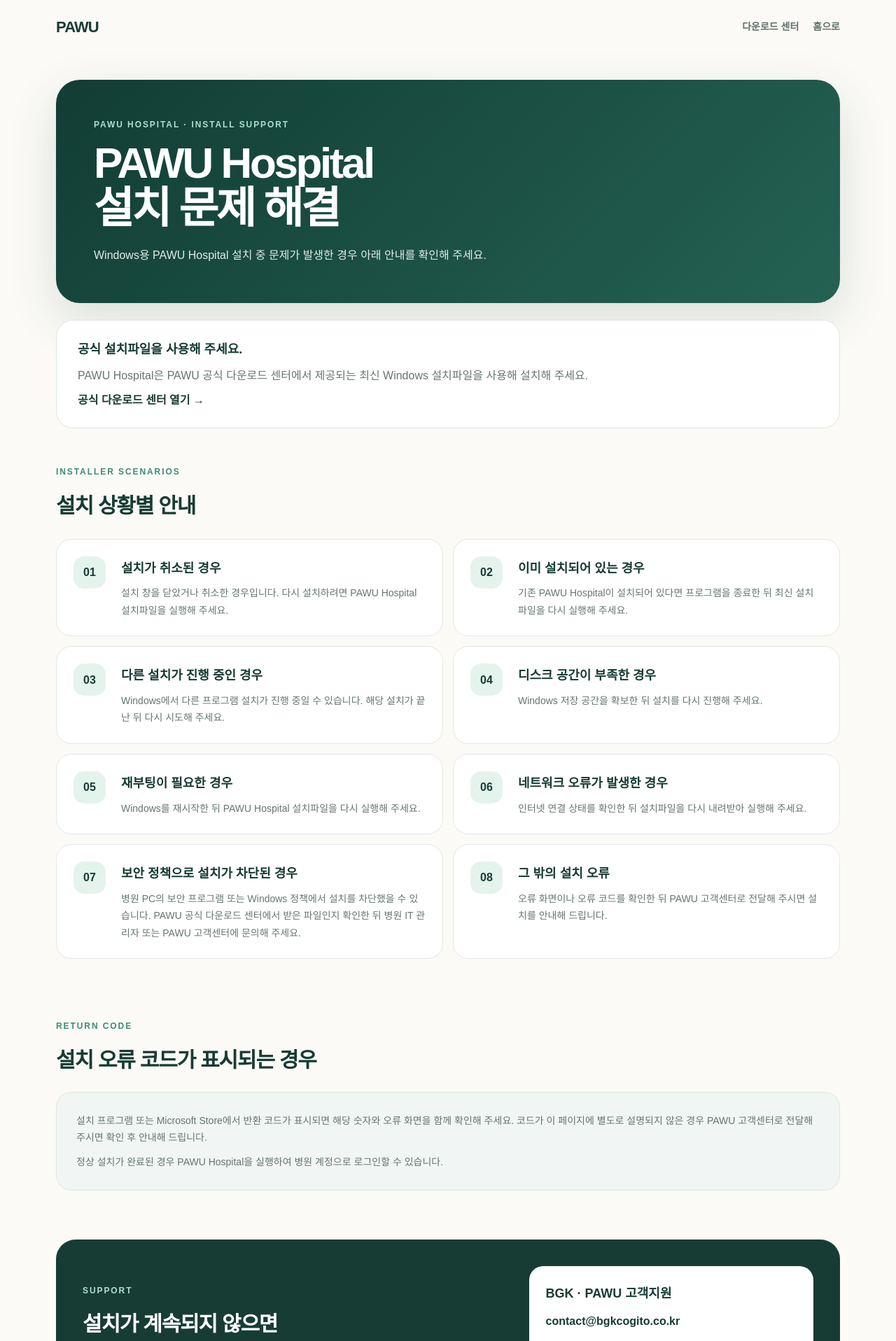
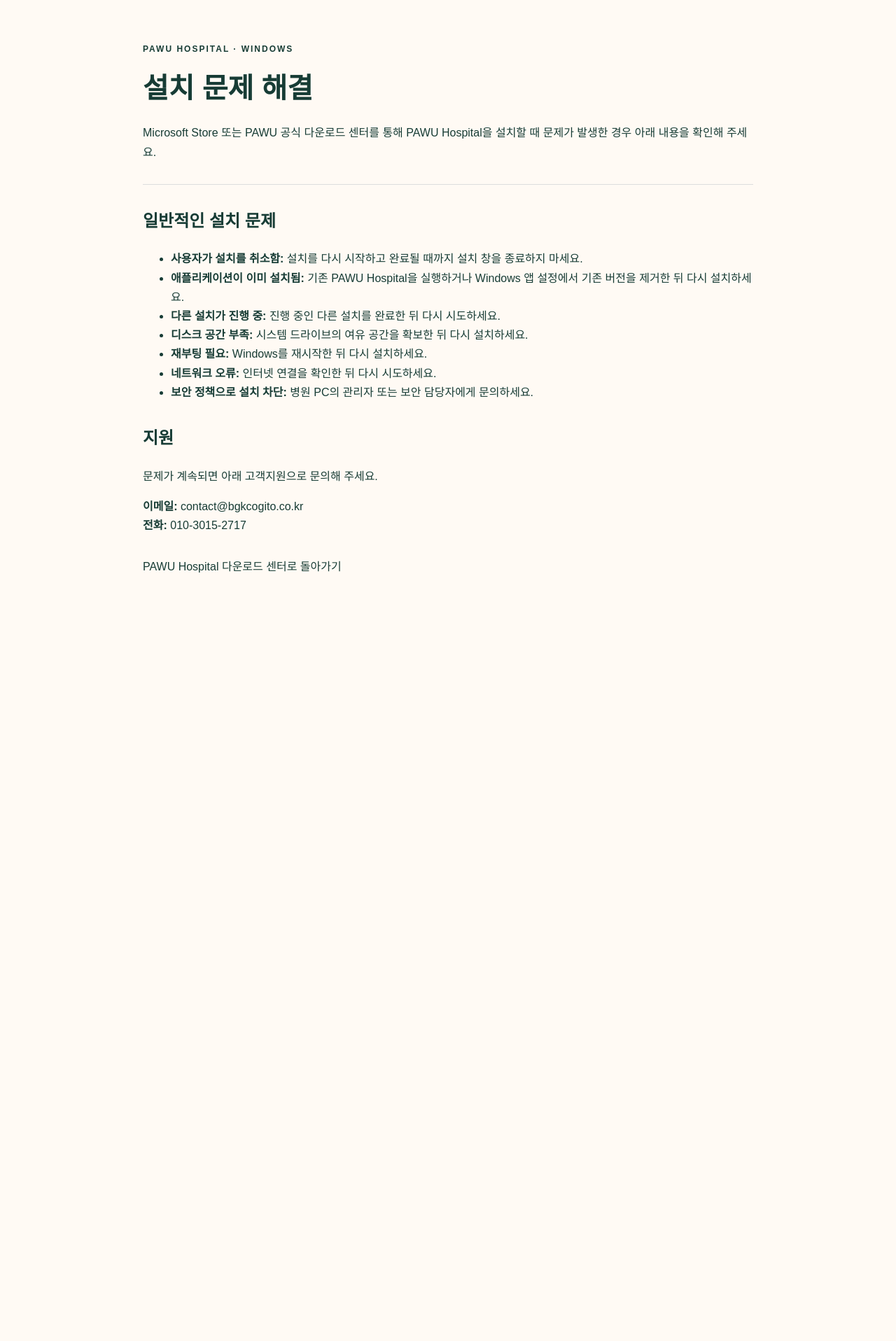
Before and after one commit to BGKCOGITO/pawu-homepage, a Next.js app: page /hospital-install-help in a window 1280 px wide. Shown: the top 1916 px of the page at 70% size. After the commit the page ends 887 px from the top, so only its background shows below. Built offline with nearby package versions, Linux system fonts and the light colour scheme.

Commit message:
Add files via upload

```diff
--- a/app/hospital-install-help/page.tsx
+++ b/app/hospital-install-help/page.tsx
@@ -1,68 +1,31 @@
 import Link from "next/link";
-import styles from "./page.module.css";
 
-const SUPPORT_EMAIL = "contact@bgkcogito.co.kr";
-const SUPPORT_PHONE = "010-3015-2717";
-
-const scenarios = [
-  ["설치가 취소된 경우", "설치 창을 닫았거나 취소한 경우입니다. 다시 설치하려면 PAWU Hospital 설치파일을 실행해 주세요."],
-  ["이미 설치되어 있는 경우", "기존 PAWU Hospital이 설치되어 있다면 프로그램을 종료한 뒤 최신 설치파일을 다시 실행해 주세요."],
-  ["다른 설치가 진행 중인 경우", "Windows에서 다른 프로그램 설치가 진행 중일 수 있습니다. 해당 설치가 끝난 뒤 다시 시도해 주세요."],
-  ["디스크 공간이 부족한 경우", "Windows 저장 공간을 확보한 뒤 설치를 다시 진행해 주세요."],
-  ["재부팅이 필요한 경우", "Windows를 재시작한 뒤 PAWU Hospital 설치파일을 다시 실행해 주세요."],
-  ["네트워크 오류가 발생한 경우", "인터넷 연결 상태를 확인한 뒤 설치파일을 다시 내려받아 실행해 주세요."],
-  ["보안 정책으로 설치가 차단된 경우", "병원 PC의 보안 프로그램 또는 Windows 정책에서 설치를 차단했을 수 있습니다. PAWU 공식 다운로드 센터에서 받은 파일인지 확인한 뒤 병원 IT 관리자 또는 PAWU 고객센터에 문의해 주세요."],
-  ["그 밖의 설치 오류", "오류 화면이나 오류 코드를 확인한 뒤 PAWU 고객센터로 전달해 주시면 설치를 안내해 드립니다."],
-];
+export const metadata = {
+  title: "PAWU Hospital 설치 도움말",
+  description: "PAWU Hospital Windows 설치 문제 해결 및 고객지원 안내",
+};
 
 export default function HospitalInstallHelpPage() {
   return (
-    <main className={styles.page}>
-      <header className={styles.topbar}>
-        <Link href="/" className={styles.brand}>PAWU</Link>
-        <div className={styles.links}>
-          <Link href="/hospital-download">다운로드 센터</Link>
-          <Link href="/">홈으로</Link>
-        </div>
-      </header>
-      <section className={styles.hero}>
-        <p>PAWU HOSPITAL · INSTALL SUPPORT</p>
-        <h1>PAWU Hospital<br />설치 문제 해결</h1>
-        <div>Windows용 PAWU Hospital 설치 중 문제가 발생한 경우 아래 안내를 확인해 주세요.</div>
-      </section>
-      <section className={styles.notice}>
-        <strong>공식 설치파일을 사용해 주세요.</strong>
-        <p>PAWU Hospital은 PAWU 공식 다운로드 센터에서 제공되는 최신 Windows 설치파일을 사용해 설치해 주세요.</p>
-        <Link href="/hospital-download">공식 다운로드 센터 열기 →</Link>
-      </section>
-      <section className={styles.section}>
-        <div className={styles.heading}><p>INSTALLER SCENARIOS</p><h2>설치 상황별 안내</h2></div>
-        <div className={styles.grid}>
-          {scenarios.map(([title, body], index) => (
-            <article key={title} className={styles.card}>
-              <span>{String(index + 1).padStart(2, "0")}</span>
-              <div><h3>{title}</h3><p>{body}</p></div>
-            </article>
-          ))}
-        </div>
-      </section>
-      <section className={styles.section}>
-        <div className={styles.heading}><p>RETURN CODE</p><h2>설치 오류 코드가 표시되는 경우</h2></div>
-        <div className={styles.codeBox}>
-          <p>설치 프로그램 또는 Microsoft Store에서 반환 코드가 표시되면 해당 숫자와 오류 화면을 함께 확인해 주세요. 코드가 이 페이지에 별도로 설명되지 않은 경우 PAWU 고객센터로 전달해 주시면 확인 후 안내해 드립니다.</p>
-          <p>정상 설치가 완료된 경우 PAWU Hospital을 실행하여 병원 계정으로 로그인할 수 있습니다.</p>
-        </div>
-      </section>
-      <section className={styles.support}>
-        <div><p>SUPPORT</p><h2>설치가 계속되지 않으면<br />PAWU 고객센터로 문의해 주세요.</h2></div>
-        <div className={styles.supportCard}>
-          <strong>BGK · PAWU 고객지원</strong>
-          <a href={`mailto:${SUPPORT_EMAIL}`}>{SUPPORT_EMAIL}</a>
-          <a href="tel:01030152717">{SUPPORT_PHONE}</a>
-          <small>문의 시 설치 오류 화면과 반환 코드가 있다면 함께 보내 주세요.</small>
-        </div>
-      </section>
-      <footer className={styles.footer}>© {new Date().getFullYear()} BGK. PAWU Hospital.</footer>
+    <main style={{maxWidth:920,margin:"0 auto",padding:"48px 24px",fontFamily:"Arial, sans-serif",lineHeight:1.7,color:"#173c35"}}>
+      <p style={{fontWeight:800,letterSpacing:2,fontSize:12}}>PAWU HOSPITAL · WINDOWS</p>
+      <h1 style={{fontSize:40,margin:"8px 0 12px"}}>설치 문제 해결</h1>
+      <p>Microsoft Store 또는 PAWU 공식 다운로드 센터를 통해 PAWU Hospital을 설치할 때 문제가 발생한 경우 아래 내용을 확인해 주세요.</p>
+      <hr style={{margin:"32px 0",border:0,borderTop:"1px solid #ddd"}} />
+      <h2>일반적인 설치 문제</h2>
+      <ul>
+        <li><b>사용자가 설치를 취소함:</b> 설치를 다시 시작하고 완료될 때까지 설치 창을 종료하지 마세요.</li>
+        <li><b>애플리케이션이 이미 설치됨:</b> 기존 PAWU Hospital을 실행하거나 Windows 앱 설정에서 기존 버전을 제거한 뒤 다시 설치하세요.</li>
+        <li><b>다른 설치가 진행 중:</b> 진행 중인 다른 설치를 완료한 뒤 다시 시도하세요.</li>
+        <li><b>디스크 공간 부족:</b> 시스템 드라이브의 여유 공간을 확보한 뒤 다시 설치하세요.</li>
+        <li><b>재부팅 필요:</b> Windows를 재시작한 뒤 다시 설치하세요.</li>
+        <li><b>네트워크 오류:</b> 인터넷 연결을 확인한 뒤 다시 시도하세요.</li>
+        <li><b>보안 정책으로 설치 차단:</b> 병원 PC의 관리자 또는 보안 담당자에게 문의하세요.</li>
+      </ul>
+      <h2 style={{marginTop:32}}>지원</h2>
+      <p>문제가 계속되면 아래 고객지원으로 문의해 주세요.</p>
+      <p><b>이메일:</b> <a href="mailto:contact@bgkcogito.co.kr">contact@bgkcogito.co.kr</a><br/><b>전화:</b> <a href="tel:+821030152717">010-3015-2717</a></p>
+      <p style={{marginTop:32}}><Link href="/hospital-download">PAWU Hospital 다운로드 센터로 돌아가기</Link></p>
     </main>
   );
 }
```
Also changed, not shown: app/hospital-download/page.tsx (+2 -6 lines), app/sitemap.ts (+0 -12 lines), 1 other file (tests, documents, lock files or other folders).
